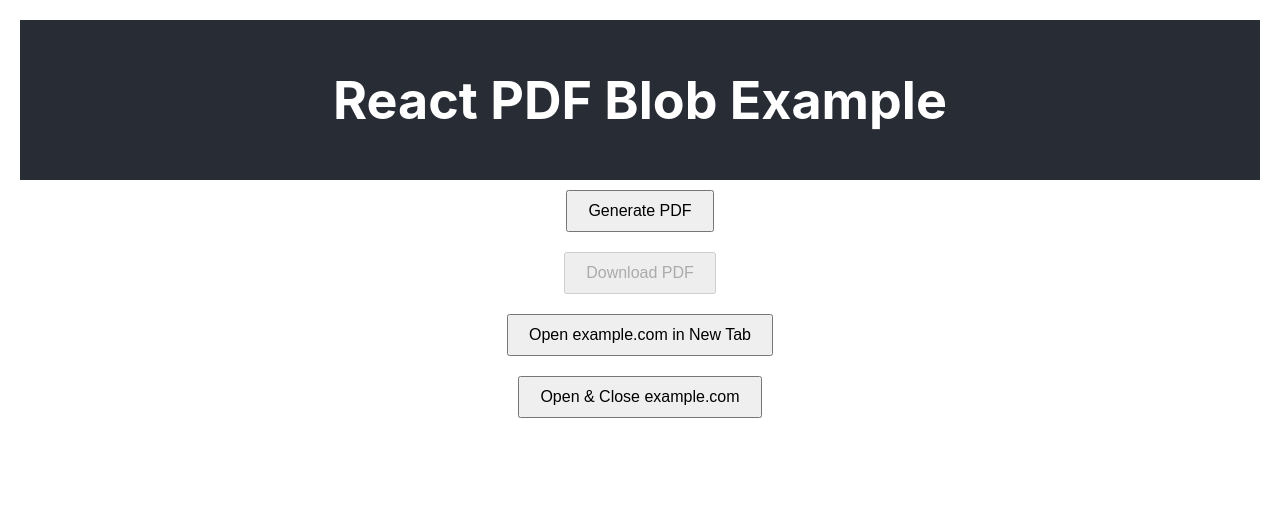
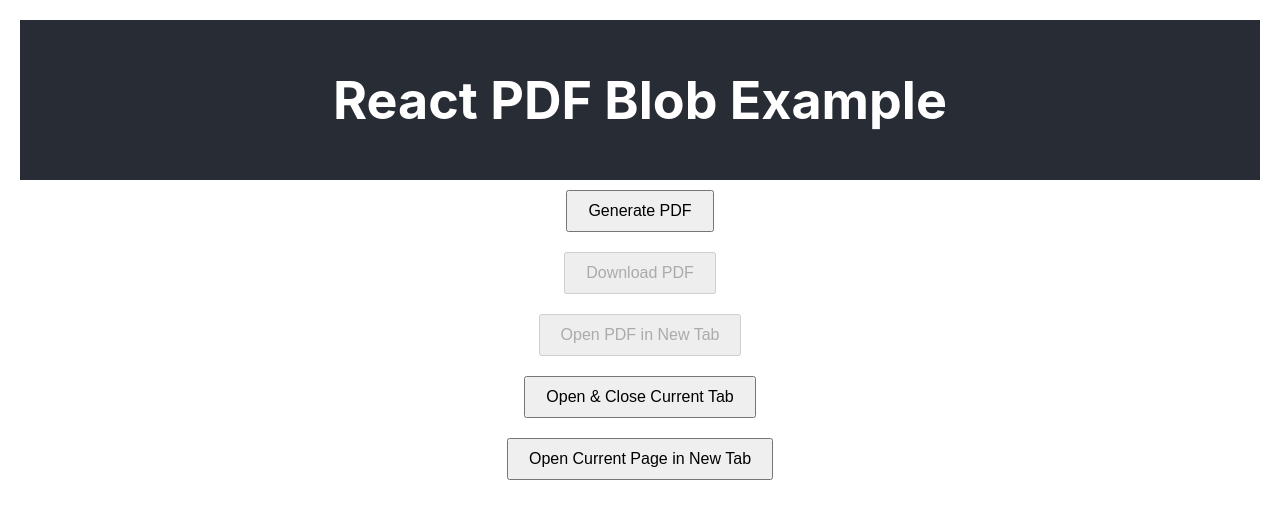
Before and after one commit to alifma/test-blob, a React (Create React App) app: page / in a window 1280 px wide. Shown: the top 518 px of the page. Built offline with nearby package versions, Linux system fonts and the light colour scheme.

Commit message:
add more blob case.

```diff
--- a/src/App.js
+++ b/src/App.js
@@ -1,4 +1,3 @@
-// src/App.js
 import React, { useState } from 'react';
 import { PDFDocument, rgb } from 'pdf-lib';
 import './App.css';
@@ -7,11 +6,9 @@ function App() {
   const [blobURL, setBlobURL] = useState('');
 
   const generateBlobURL = async () => {
-    // Create a new PDFDocument
     const pdfDoc = await PDFDocument.create();
     const page = pdfDoc.addPage([600, 400]);
 
-    // Draw text on the page
     page.drawText('Hello, this is a PDF content!', {
       x: 50,
       y: 350,
@@ -19,36 +16,31 @@ function App() {
       color: rgb(0, 0, 0),
     });
 
-    // Serialize the PDFDocument to bytes (a Uint8Array)
     const pdfBytes = await pdfDoc.save();
 
-    // Create a Blob from the PDF bytes
     const blob = new Blob([pdfBytes], { type: 'application/pdf' });
 
-    // Generate a Blob URL
     const url = URL.createObjectURL(blob);
 
-    // Update state with the Blob URL
     setBlobURL(url);
   };
 
   const downloadFile = () => {
-    // Create an anchor element to trigger the download
     const link = document.createElement('a');
     link.href = blobURL;
-    link.download = 'example.pdf'; // The name for the downloaded file
+    link.download = 'example.pdf';
     link.click();
   };
 
   const openNewTab = () => {
-    window.open('http://example.com', '_blank');
+    window.open(window.location.href, '_blank');
   };
 
   const openAndCloseTab = () => {
-    const newTab = window.open('http://example.com', '_blank');
+    const newTab = window.open(window.location.href, '_blank');
     setTimeout(() => {
       newTab.close();
-    }, 3000); // Close the new tab after 3 seconds
+    }, 3000);
   };
 
   return (
@@ -59,8 +51,9 @@ function App() {
       <div className="content">
         <button className="menu-btn" onClick={generateBlobURL}>Generate PDF</button>
         <button className="menu-btn" onClick={downloadFile} disabled={!blobURL}>Download PDF</button>
-        <button className="menu-btn" onClick={openNewTab}>Open example.com in New Tab</button>
-        <button className="menu-btn" onClick={openAndCloseTab}>Open & Close example.com</button>
+        <button className="menu-btn" onClick={openNewTab} disabled={!blobURL}>Open PDF in New Tab</button>
+        <button className="menu-btn" onClick={openAndCloseTab}>Open & Close Current Tab</button>
+        <button className="menu-btn" onClick={() => window.open(window.location.href, '_blank')}>Open Current Page in New Tab</button>
         {blobURL && (
           <div>
             <h2>Embedded PDF</h2>
```
Also changed, not shown: 1 other file (tests, documents, lock files or other folders).
